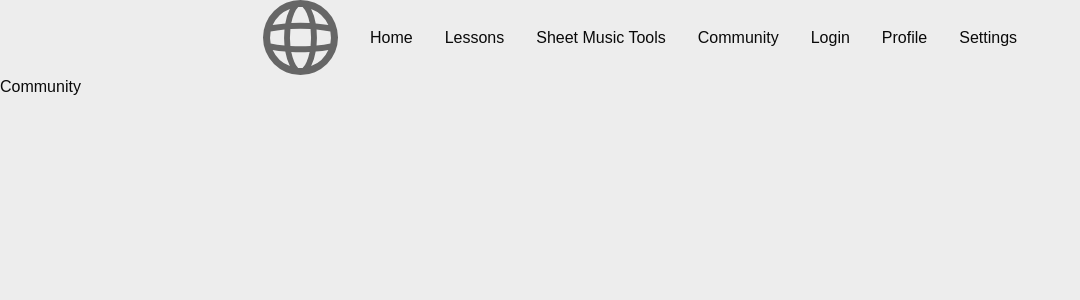
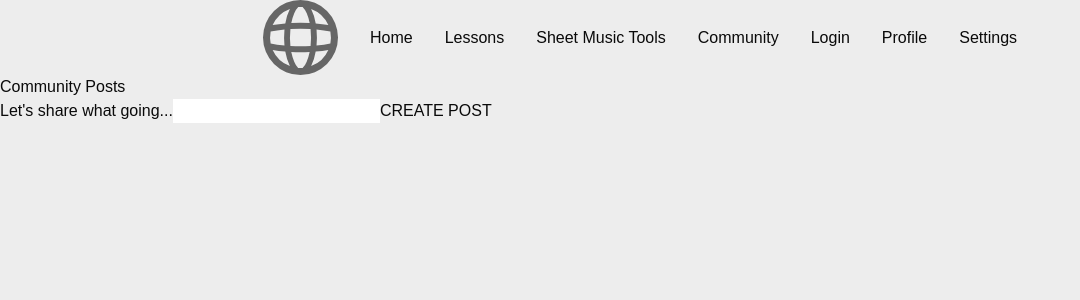
Before and after one commit to simchildress/NoTrebleTesting, a Next.js app: page /Community in a window 1280 px wide. Shown: the top 300 px of the page, without its empty margins (0-1080 px from the left). Built offline with nearby package versions, Linux system fonts and the light colour scheme.

Commit message:
Create a simple layout of the posting function for the Community page

```diff
--- a/src/app/Community/page.js
+++ b/src/app/Community/page.js
@@ -1,7 +1,15 @@
 export default function Community(){
     return (
         <main>
-        <h1>Community</h1>
+            <div className="create_container">
+                <h1>Community Posts</h1>
+                    <label>Let's share what going...</label>
+                        <input
+                            type="text"
+                            name="post"
+                        />
+                    <button>CREATE POST</button>
+            </div>
         </main>
     );
 }
--- a/src/app/SheetMusicTools/page.js
+++ b/src/app/SheetMusicTools/page.js
@@ -1,15 +1,18 @@
 export default function SheetMusicTools(){
     return (
         <main>
+            <div className="reader_container">
                 <h1>Sheet Music Reader</h1>
                 <button>Upload file</button>
                 <p>Piece Title: </p>
                 <p>Key: </p>
                 <p>Time Signature: </p>
                 <p>Composer: </p>
+            </div>
 
             <br />
 
+            <div className="composer_container">
                 <h1>Sheet Music Composer</h1>
                 <form>
                     <label>Enter Title: <input name="title"></input></label>
@@ -20,6 +23,7 @@ export default function SheetMusicTools(){
                     <br />
                     <label>Enter Time Signature: <input name="title"></input></label>
                 </form>
+            </div>
         </main>
     );
 }
```
Lines whose indentation alone changed are shown as unchanged.
